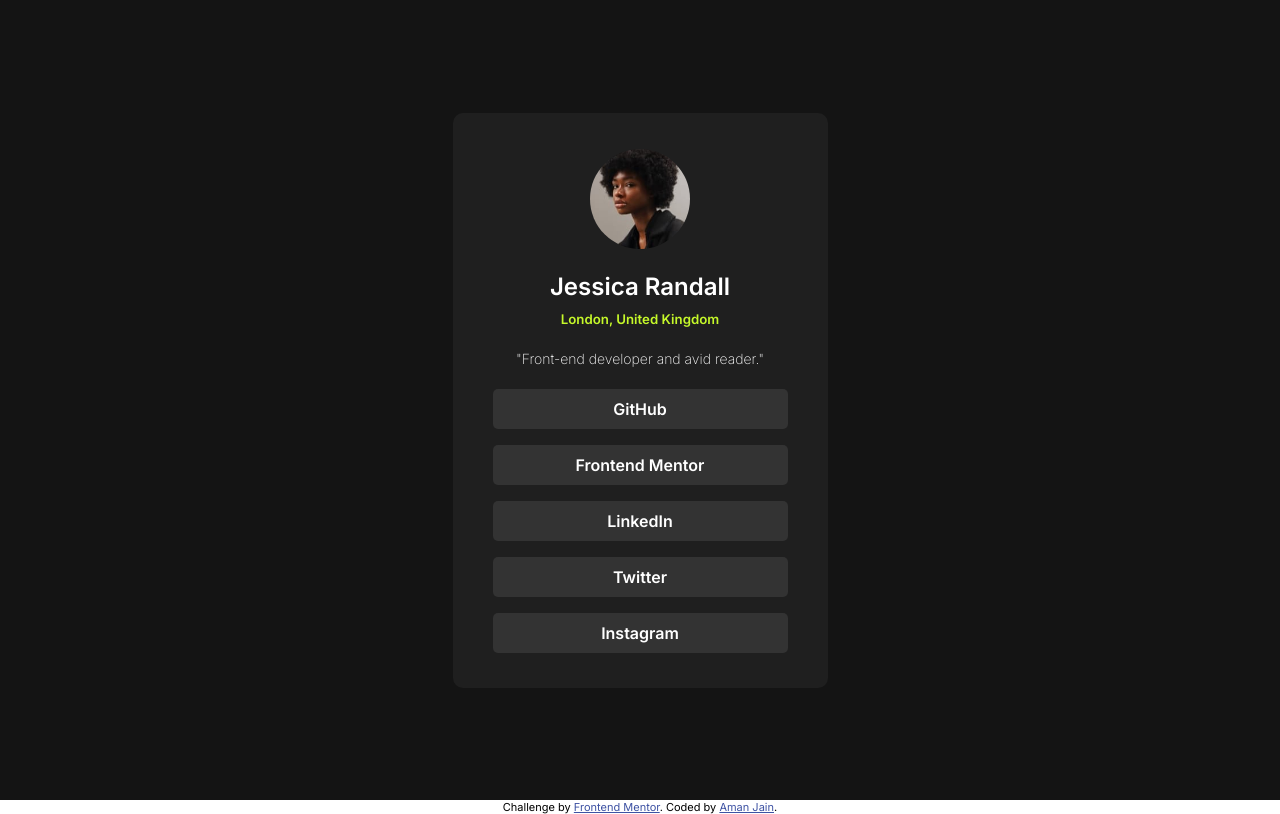
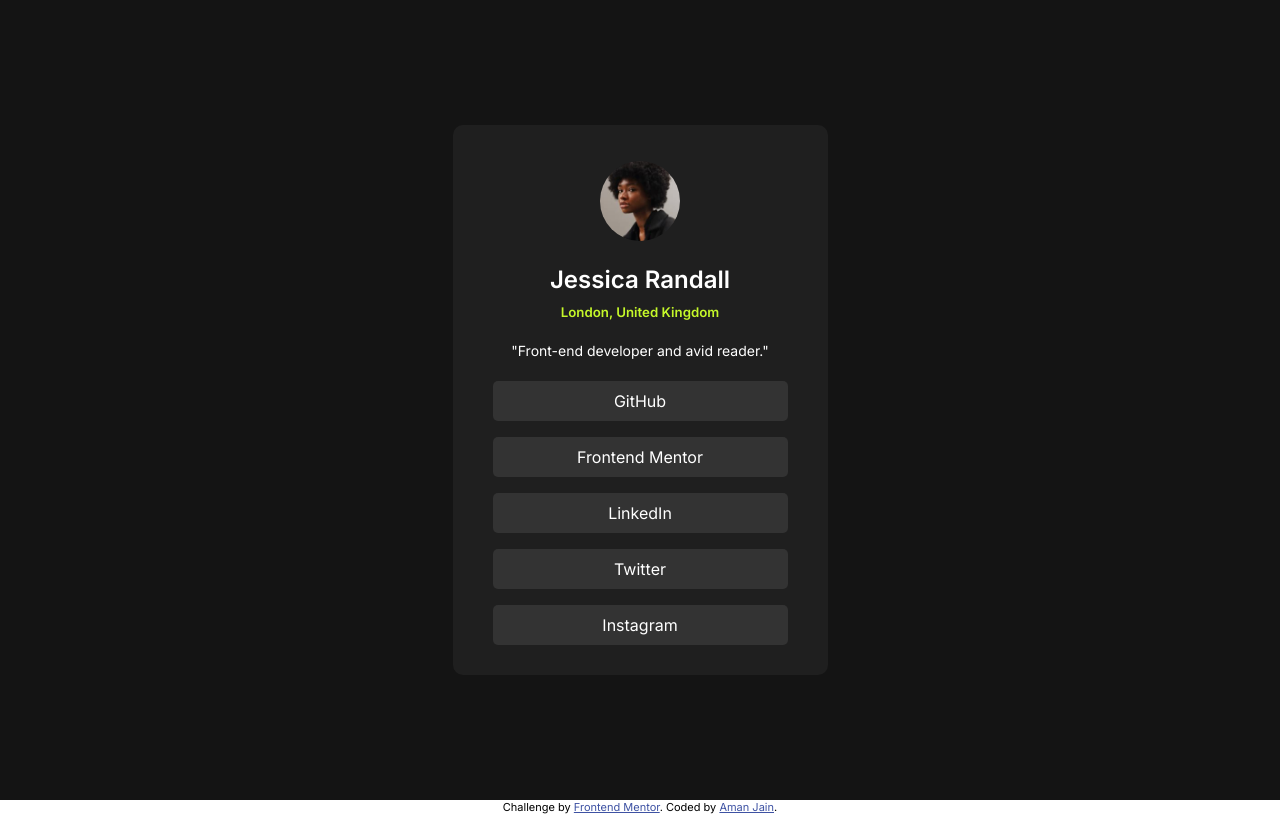
Before and after one commit to aman-coolinc1/social-links-profile-main, a plain HTML site: page index.html in a window 1280 px wide. Drawn offline with Linux system fonts and the light colour scheme.

Commit message:
Update style.css

```diff
--- a/style.css
+++ b/style.css
@@ -16,19 +16,18 @@ main {
 p {
     font-size: 14px;
     color: hsl(0, 0%, 100%);
-    font-weight: 200;
 }
 
 .my-info {
     background-color: hsl(0, 0%, 12%);
     width: 375px;
-    height: 575px;
+    height: 550px;
     text-align: center;
     border-radius: 10px;
 }
 
 #my-pic img{
-    height: 100px;
+    height: 80px;
     border-radius: 100%;
     margin-top: 20px;
 }
@@ -56,7 +55,7 @@ p {
     padding:10px;
     margin: 8px;
     border-radius: 5px;
-    font-weight: 600;
+    font-weight: 400;
 }
 
 a.profile-link:visited, a.profile-link:active, a.profile-link:link {
```
